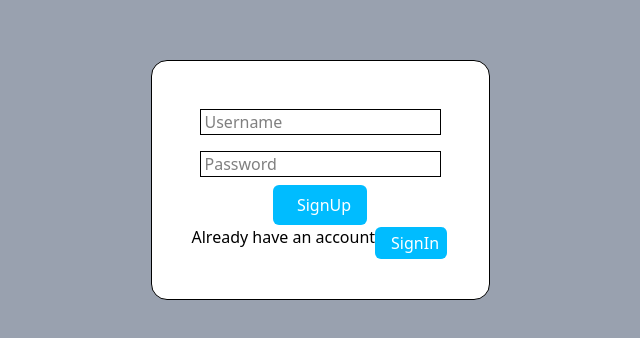
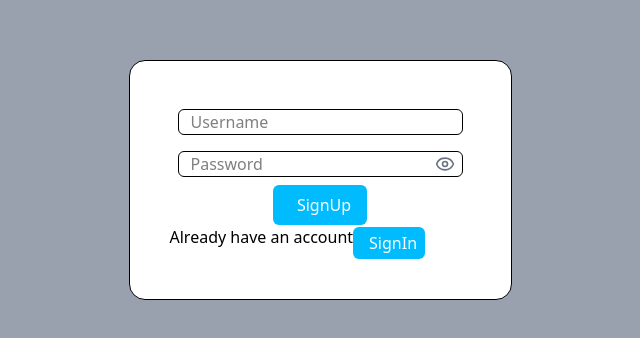
Before and after one commit to pavankhairee/the-social-brain, a React (Vite) app in the folder second-brain-fe/: page /signup in a window 1280 px wide. Shown: the part 220-558 px from the top of the page, without its empty margins (320-960 px from the left). Built offline with nearby package versions, Linux system fonts and the light colour scheme.

Commit message:
password toggle

```diff
--- a/second-brain-fe/package.json
+++ b/second-brain-fe/package.json
@@ -12,6 +12,7 @@
   "dependencies": {
     "@tailwindcss/vite": "^4.0.3",
     "axios": "^1.7.9",
+    "lucide-react": "^0.483.0",
     "react": "^18.3.1",
     "react-dom": "^18.3.1",
     "react-router-dom": "^7.1.5",
--- a/second-brain-fe/src/components/Buttons.tsx
+++ b/second-brain-fe/src/components/Buttons.tsx
@@ -32,7 +32,7 @@ export const Button = (props: ButtonProps) => {
         const handleClick = () => {
             if (props.onClick) props.onClick();
             if (props.showCopiedText) {
-                setCopied(true); // Hide after 2 seconds
+                setCopied(true);
                 setTimeout(() => setCopied(false), 1000);
             }
         };
--- a/second-brain-fe/src/components/Input.tsx
+++ b/second-brain-fe/src/components/Input.tsx
@@ -1,5 +1,39 @@
-export function Input({ refInput, placeholder }: { placeholder: string; refInput: any }) {
-    return <div className="">
-        <input type={"text"} ref={refInput} placeholder={placeholder} className="px-1 border m-2" />
-    </div>
+
+
+import { useState, ReactElement } from "react";
+import { Eye, EyeOff } from "lucide-react";
+
+export function Input({
+    typeField,
+    refInput,
+    placeholder,
+    EndIcon,
+}: {
+    EndIcon: ReactElement;
+    typeField: string;
+    placeholder: string;
+    refInput: any;
+}) {
+    const [showPassword, setShowPassword] = useState(false);
+    const isPassword = typeField === "password";
+
+    return (
+        <div className="relative flex items-center">
+            <input
+                type={isPassword && !showPassword ? "password" : "text"}
+                ref={refInput}
+                placeholder={placeholder}
+                className="px-3 pr-10 border m-2 rounded-md focus:outline-none"
+            />
+            <span className="absolute right-4 text-gray-500 cursor-pointer">
+                {isPassword ? (
+                    <span onClick={() => setShowPassword(!showPassword)}>
+                        {showPassword ? <EyeOff size={20} /> : <Eye size={20} />}
+                    </span>
+                ) : (
+                    EndIcon
+                )}
+            </span>
+        </div>
+    );
 }
--- a/second-brain-fe/src/pages/Homepage.tsx
+++ b/second-brain-fe/src/pages/Homepage.tsx
@@ -5,11 +5,12 @@ import { InstaIcon } from "../Icons/Instagram";
 import { PinterestIcon } from "../Icons/Pinterest";
 import { LinkdenIcon } from "../Icons/Linkden";
 import { TwitterColor } from "../Icons/TwitterIcon";
+import { Spotify } from "../Icons/Spotify";
 
 export function HomePage() {
 
     return <div className="h-screen w-screen  bg-gradient-to-t from-slate-900 to-gray-100">
-        <div className="pt-20">
+        <div className="pt-10">
             <div className="text-5xl font-bold flex justify-center  ">
                 The <span className="pl-2 pr-2 bg-sky-400 rounded-bl-full rounded-tr-full">Social</span> Brain
             </div>
@@ -33,6 +34,14 @@ export function HomePage() {
             <YouTubeColor />
             <InstaIcon />
             <PinterestIcon />
+            <Spotify />
+        </div>
+        <div className="flex justify-center gap-5">
+            <div className="w-50 h-50 border-2 border-solid bg-amber-100">1</div>
+            <div className="w-50 border-2 border-solid bg-amber-200">2</div>
+            <div className="w-50 border-2 border-solid bg-amber-300">3</div>
+            <div className="w-50 border-2 border-solid bg-amber-400">4</div>
+            <div className="w-50 border-2 border-solid bg-amber-600">5</div>
         </div>
     </div>
 }
--- a/second-brain-fe/src/pages/Signin.tsx
+++ b/second-brain-fe/src/pages/Signin.tsx
@@ -4,6 +4,7 @@ import { Input } from "../components/Input";
 import { useRef } from "react";
 import { BACKEND_URL } from "../config";
 import { useNavigate } from "react-router-dom";
+import { LinkIcon } from "../Icons/LinkIcon";
 
 export function Signin() {
     const usernameRef = useRef<HTMLInputElement>()
@@ -29,9 +30,9 @@ export function Signin() {
 
         <div className="bg-white rounded border min-w-48 p-10 rounded-2xl">
 
-            <Input refInput={usernameRef} placeholder="Username" />
+            <Input typeField="text" refInput={usernameRef} placeholder="Username" />
 
-            <Input refInput={passwordRef} placeholder="Password" />
+            <Input typeField="password" refInput={passwordRef} placeholder="Password" EndIcon={<LinkIcon size={"sm"} />} />
 
             <div className="flex justify-center rounded"><Button onClick={signin} fullWidth={true} size="md" variant="primary" text="SignIn" /></div>
 
--- a/second-brain-fe/src/pages/Signup.tsx
+++ b/second-brain-fe/src/pages/Signup.tsx
@@ -4,6 +4,7 @@ import { Input } from "../components/Input";
 import axios from "axios";
 import { BACKEND_URL } from "../config";
 import { Link, useNavigate } from "react-router-dom";
+import { LinkIcon } from "../Icons/LinkIcon";
 
 export function Signup() {
     const usernameRef = useRef<HTMLInputElement>()
@@ -24,8 +25,9 @@ export function Signup() {
     return <div className="h-screen w-screen bg-gray-400 flex justify-center items-center">
         <div className="bg-white rounded border min-w-48 p-10 rounded-2xl">
 
-            <Input refInput={usernameRef} placeholder="Username" />
-            <Input refInput={passwordRef} placeholder="Password" />
+            <Input typeField="text" refInput={usernameRef} placeholder="Username" />
+            <Input typeField="password" refInput={passwordRef} placeholder="Password" EndIcon={<LinkIcon size={"sm"} />} />
+
 
             <div className="flex justify-center rounded">
                 <Button fullWidth={true} size="md" variant="primary" text="SignUp" onClick={signup} />
```
Also changed, not shown: second-brain-fe/src/Icons/Spotify.tsx (+2 -2 lines), 1 other file (tests, documents, lock files or other folders).
